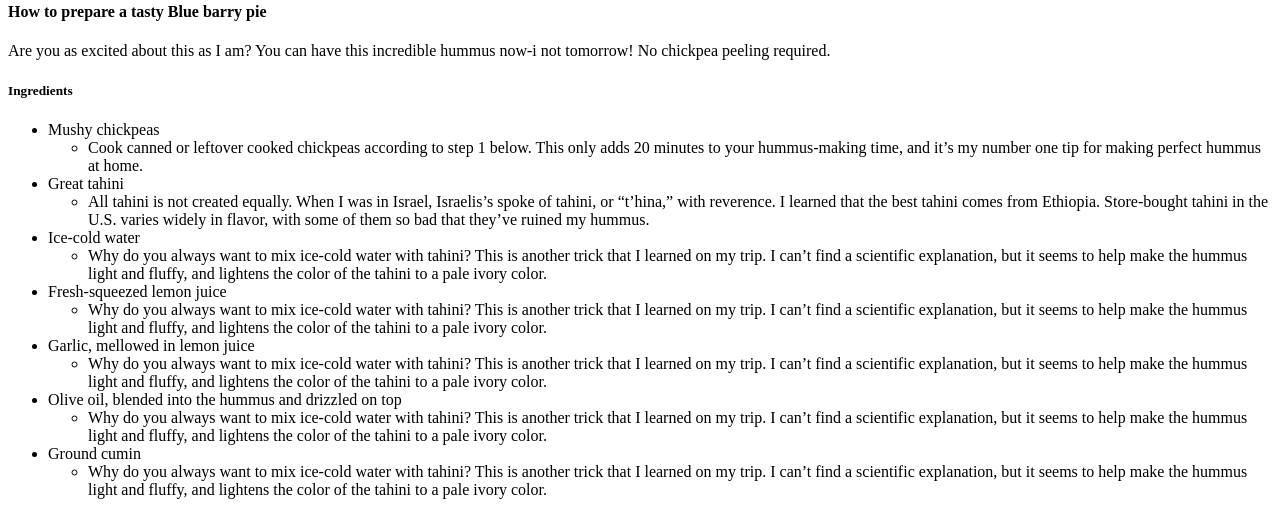
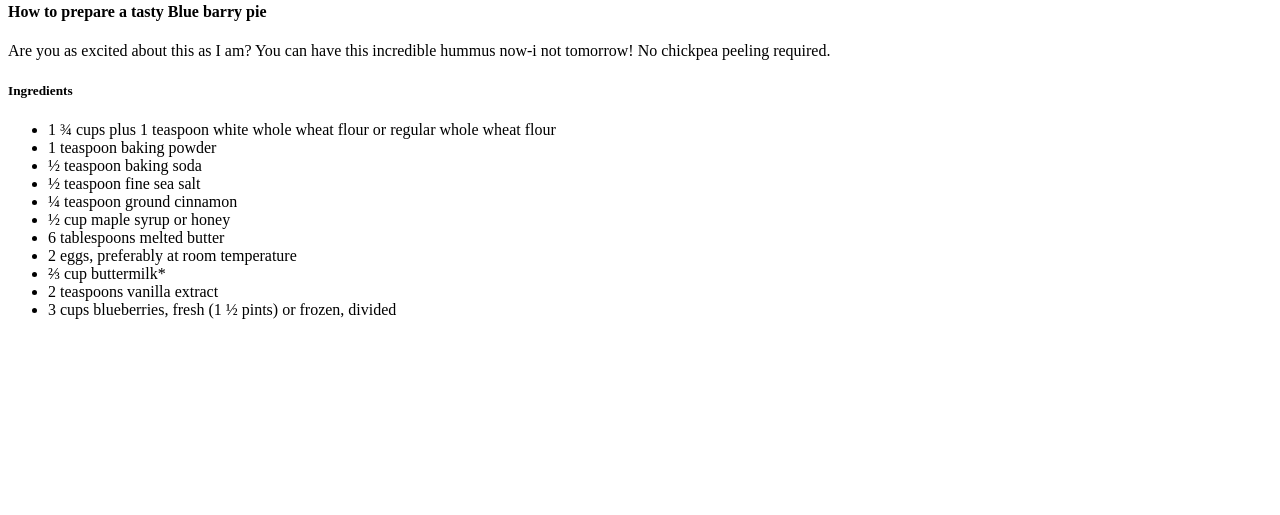
Before and after one commit to Ale988/odin-recipes, a plain HTML site: page recipes/strawberry.html in a window 1280 px wide. Shown: the part 402-917 px from the top of the page. After the commit the page ends 800 px from the top, so only its background shows below. Drawn offline with Linux system fonts and the light colour scheme.

Commit message:
Modified ingredients

```diff
--- a/recipes/strawberry.html
+++ b/recipes/strawberry.html
@@ -16,77 +16,17 @@
     </p>
     <h5>Ingredients</h5>
     <ul>
-        <li>Mushy chickpeas</li>
-        <ul>
-            <li>
-                Cook canned or leftover cooked chickpeas
-                according to step 1 below. This only adds
-                20 minutes to your hummus-making time, and
-                it’s my number one tip for making perfect
-                hummus at home.
-            </li>
-        </ul>
-        <li>Great tahini</li>
-        <ul>
-            <li>
-                All tahini is not created equally. When I was
-                in Israel, Israelis’s spoke of tahini, or “t’hina,”
-                with reverence. I learned that the best tahini comes
-                from Ethiopia. Store-bought tahini in the U.S. varies
-                widely in flavor, with some of them so bad that they’ve
-                ruined my hummus.
-            </li>
-        </ul>
-        <li>Ice-cold water</li>
-        <ul>
-            <li>
-                Why do you always want to mix ice-cold water with tahini?
-                This is another trick that I learned on my trip. I can’t
-                find a scientific explanation, but it seems to help make
-                the hummus light and fluffy, and lightens the color of the
-                tahini to a pale ivory color.
-            </li>
-        </ul>
-        <li>Fresh-squeezed lemon juice</li>
-        <ul>
-            <li>
-                Why do you always want to mix ice-cold water with tahini?
-                This is another trick that I learned on my trip. I can’t
-                find a scientific explanation, but it seems to help make
-                the hummus light and fluffy, and lightens the color of the
-                tahini to a pale ivory color.
-            </li>
-        </ul>
-        <li>Garlic, mellowed in lemon juice</li>
-        <ul>
-            <li>
-                Why do you always want to mix ice-cold water with tahini?
-                This is another trick that I learned on my trip. I can’t
-                find a scientific explanation, but it seems to help make
-                the hummus light and fluffy, and lightens the color of the
-                tahini to a pale ivory color.
-            </li>
-        </ul>
-        <li>Olive oil, blended into the hummus and drizzled on top</li>
-        <ul>
-            <li>
-                Why do you always want to mix ice-cold water with tahini?
-                This is another trick that I learned on my trip. I can’t
-                find a scientific explanation, but it seems to help make
-                the hummus light and fluffy, and lightens the color of the
-                tahini to a pale ivory color.
-            </li>
-        </ul>
-        <li>Ground cumin</li>
-        <ul>
-            <li>
-                Why do you always want to mix ice-cold water with tahini?
-                This is another trick that I learned on my trip. I can’t
-                find a scientific explanation, but it seems to help make
-                the hummus light and fluffy, and lightens the color of the
-                tahini to a pale ivory color.
-            </li>
-        </ul>
+    <li>1 ¾ cups plus 1 teaspoon white whole wheat flour or regular whole wheat flour</li>
+    <li>1 teaspoon baking powder</li>
+    <li>½ teaspoon baking soda</li>
+    <li>½ teaspoon fine sea salt</li>
+    <li>¼ teaspoon ground cinnamon</li>
+    <li>½ cup maple syrup or honey</li>
+    <li>6 tablespoons melted butter</li>
+    <li>2 eggs, preferably at room temperature</li>
+    <li>⅔ cup buttermilk*</li>
+    <li>2 teaspoons vanilla extract</li>
+    <li>3 cups blueberries, fresh (1 ½ pints) or frozen, divided</li>
     </ul>
 
 </body>
```
Also changed, not shown: recipes/capreseSandwitch.html (+7 -71 lines).
